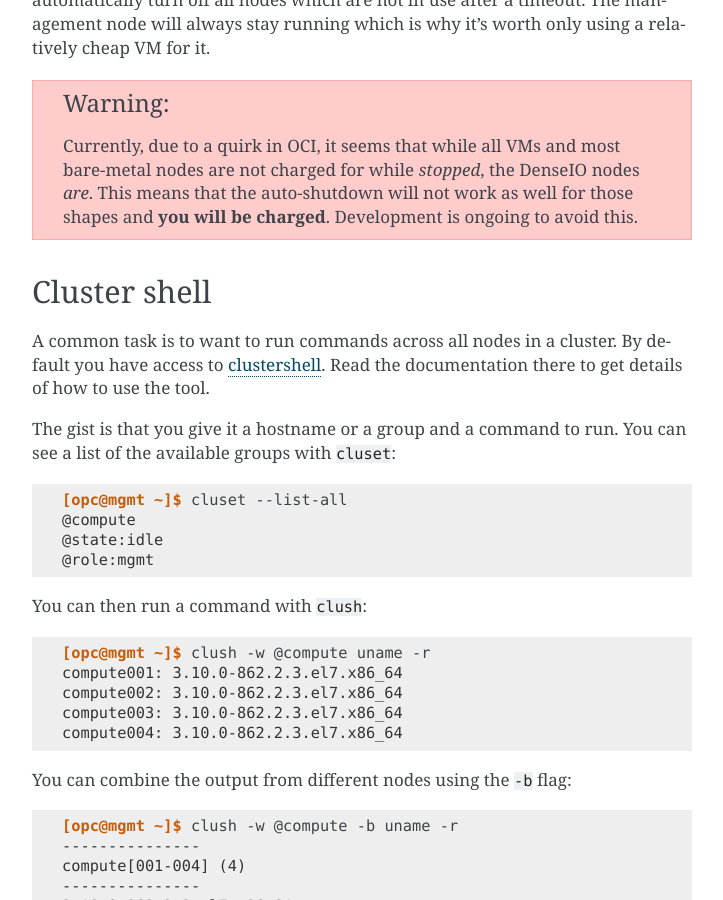
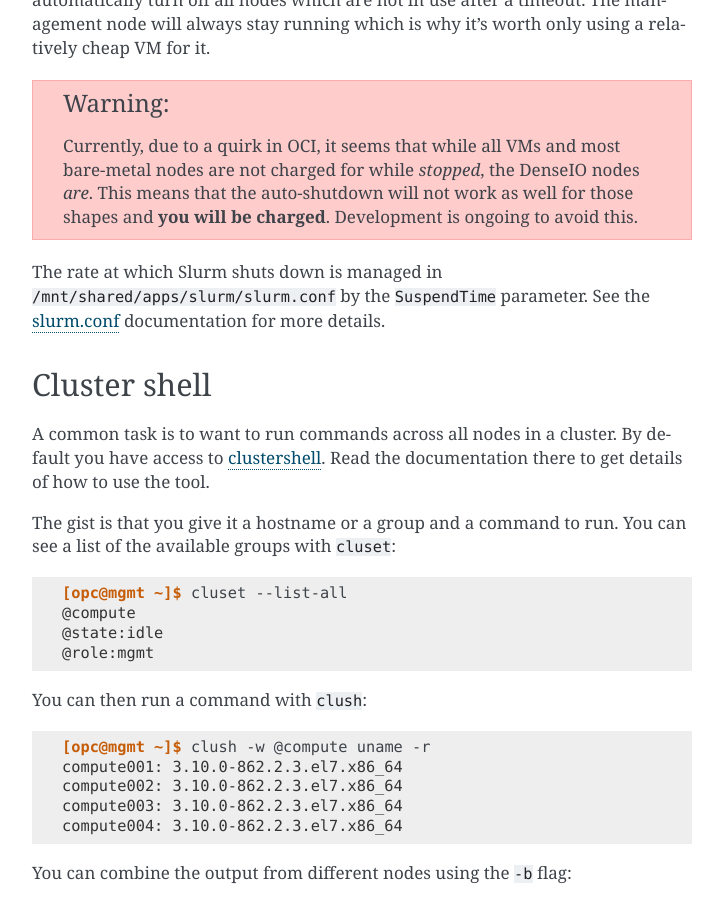
Before and after one commit to clusterinthecloud/docs, a Sphinx documentation site: the page built from source/running.rst, in a window 1280 px wide and 900 px high, scrolled down 1136 px. Shown: the whole window, without its empty margins (388-1111 px from the left). Built offline with Sphinx 7.4.7, drawn with Linux system fonts in a browser that asks for light colours.

Commit message:
Add info on controlling shutdown speed

```diff
--- a/source/running.rst
+++ b/source/running.rst
@@ -61,6 +61,9 @@ The management node will always stay running which is why it's worth only using
    the DenseIO nodes *are*.
    This means that the auto-shutdown will not work as well for those shapes and **you will be charged**.
    Development is ongoing to avoid this.
+
+The rate at which Slurm shuts down is managed in ``/mnt/shared/apps/slurm/slurm.conf`` by the ``SuspendTime`` parameter.
+See the `slurm.conf <https://slurm.schedmd.com/slurm.conf.html>`_ documentation for more details.
 
 Cluster shell
 -------------
```
